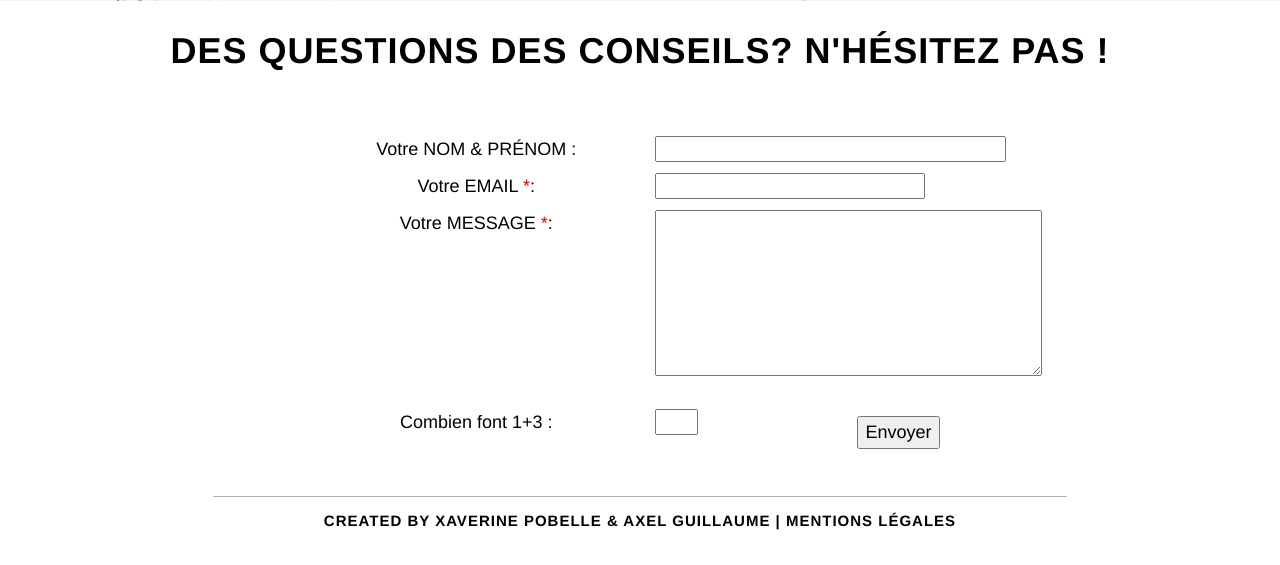
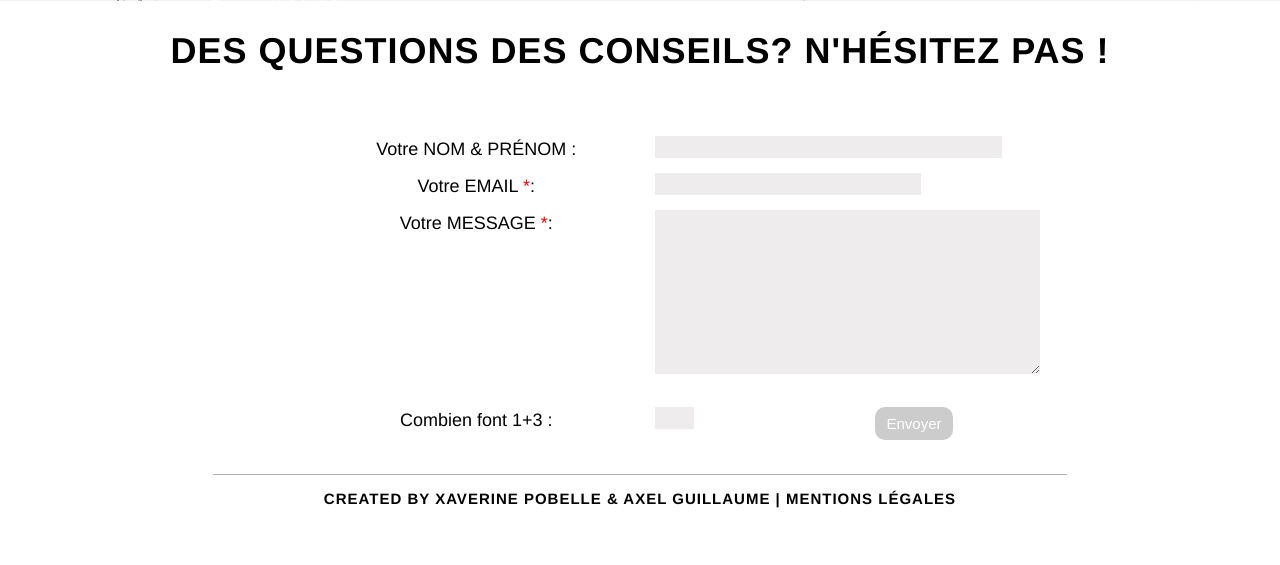
Before and after one commit to Axelguillaume/A2_PREPRO_GUILLAUME_POBELLE, a PHP site: page /html/contact.php in a window 1280 px wide. Shown: the part 799-1364 px from the top of the page. After the commit the page ends 1307 px from the top, so only its background shows below. Run offline with PHP 8.4, Linux system fonts and the light colour scheme.

Commit message:
Input contact perso

```diff
--- a/css/style.css
+++ b/css/style.css
@@ -111,14 +111,6 @@ p {
 
 .intro .intro-body .brand-heading {
   font-size: 40px;
-}
-
-.intro .intro-body .brand-heading h1 {
-  -moz-box-shadow: 10px 10px 100px 0px #fff;
-  -webkit-box-shadow: 10px 10px 100px 0px #fff;
-  -o-box-shadow: 10px 10px 100px 0px #fff;
-  box-shadow: 10px 10px 100px 0px #fff;
-  filter: progid:DXImageTransform.Microsoft.Shadow(color=#fff, Direction=134, Strength=100);
 }
 
 @media (min-width: 768px) {
@@ -448,6 +440,25 @@ p {
 
 #container-fluid .btn {
   float: right;
+  -webkit-border-radius: 10;
+  -moz-border-radius: 10;
+  border-radius: 10px;
+  font-family: Arial;
+  color: #ffffff;
+  font-size: 15px;
+  background: #cccccc;
+  padding: 5px 10px 5px 10px;
+  text-decoration: none;
+}
+
+#container-fluid .btn:hover {
+  background: #595959;
+  text-decoration: none;
+}
+
+#container-fluid input[type="text"], #container-fluid textarea {
+  background-color: #eeeced;
+  border: none;
 }
 
 .intro_contact {
--- a/html/contact.php
+++ b/html/contact.php
@@ -35,7 +35,7 @@
 
     <!--  TITRE FORMULAIRE  -->
 
-    <div id="container-fluid">
+    <div id="container-fluid" class="bla">
     	<div class="row">
 	    	<div class="col-md-12 txt">
 	    		<h1>Des questions des conseils? N'hésitez pas !</h1>
@@ -177,7 +177,7 @@
 					</div>
 					<div class="col-md-3">
 						<input type="text" name="captcha" size="2" />
-						<p class="btn"><input type="submit" name="submit" value="Envoyer" /></p>
+						<input class="btn" type="submit" name="submit" value="Envoyer" />
 					</div>
 					<div class="col-md-3"></div>
 				</div>
--- a/scss/_style_contact.scss
+++ b/scss/_style_contact.scss
@@ -1,3 +1,4 @@
+
 #container-fluid{
     margin-top: 30px;
     margin-bottom: 30px;
@@ -14,6 +15,23 @@
     }
     .btn {
         float: right;
+        -webkit-border-radius: 10;
+        -moz-border-radius: 10;
+        border-radius: 10px;
+        font-family: Arial;
+        color: #ffffff;
+        font-size: 15px;
+        background: #cccccc;
+        padding: 5px 10px 5px 10px;
+        text-decoration: none;
+        &:hover{
+            background: #595959;
+            text-decoration: none;
+        }
+    }
+    input[type="text"], textarea{
+        background-color: #eeeced;
+        border: none;
     }
 }
 
--- a/scss/_style_index.scss
+++ b/scss/_style_index.scss
@@ -103,13 +103,6 @@ p {
         vertical-align: middle;
         .brand-heading {
             font-size: 40px;
-                h1{
-                    -moz-box-shadow: 10px 10px 100px 0px #fff;
-                    -webkit-box-shadow: 10px 10px 100px 0px #fff;
-                    -o-box-shadow: 10px 10px 100px 0px #fff;
-                    box-shadow: 10px 10px 100px 0px #fff;
-                    filter:progid:DXImageTransform.Microsoft.Shadow(color=#fff, Direction=134, Strength=100);
-                }
         }
     }
     @media(min-width:768px) {
```
Also changed, not shown: css/_style_contact.css (+19 -0 lines).
